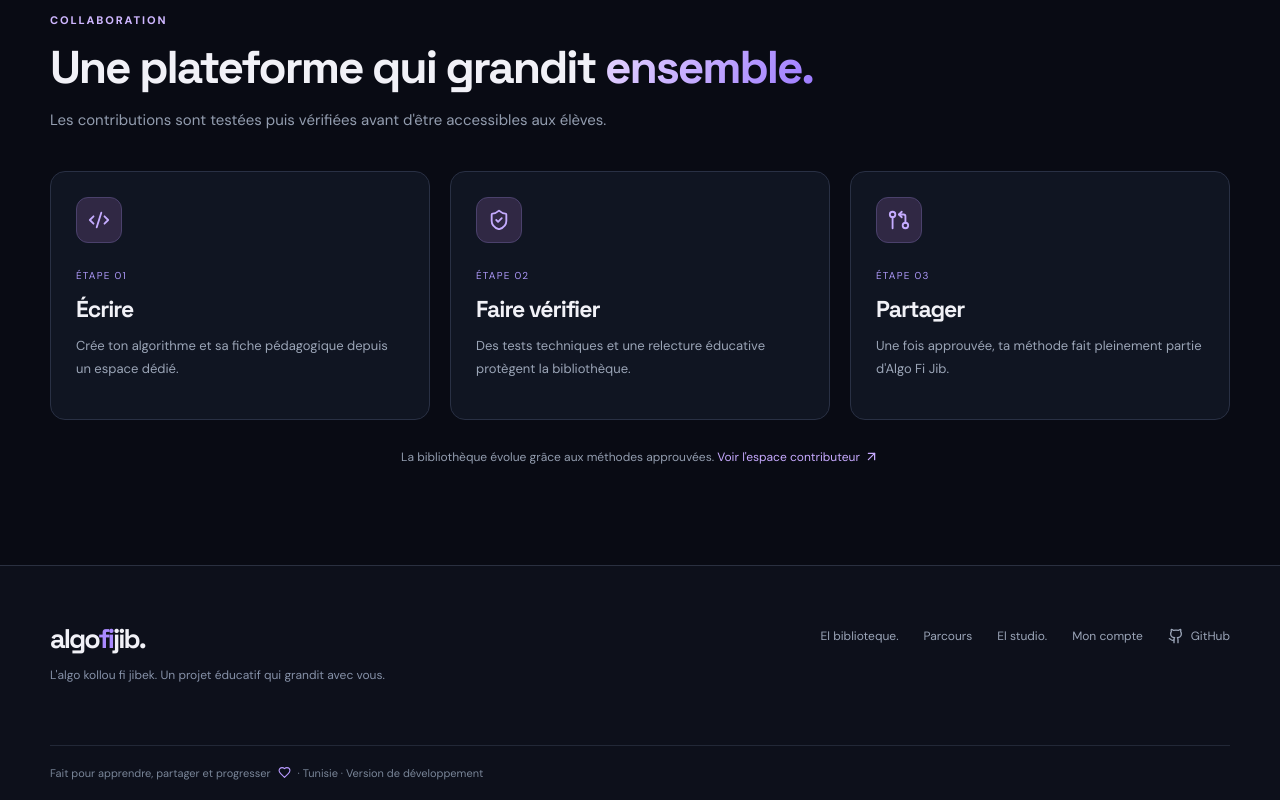
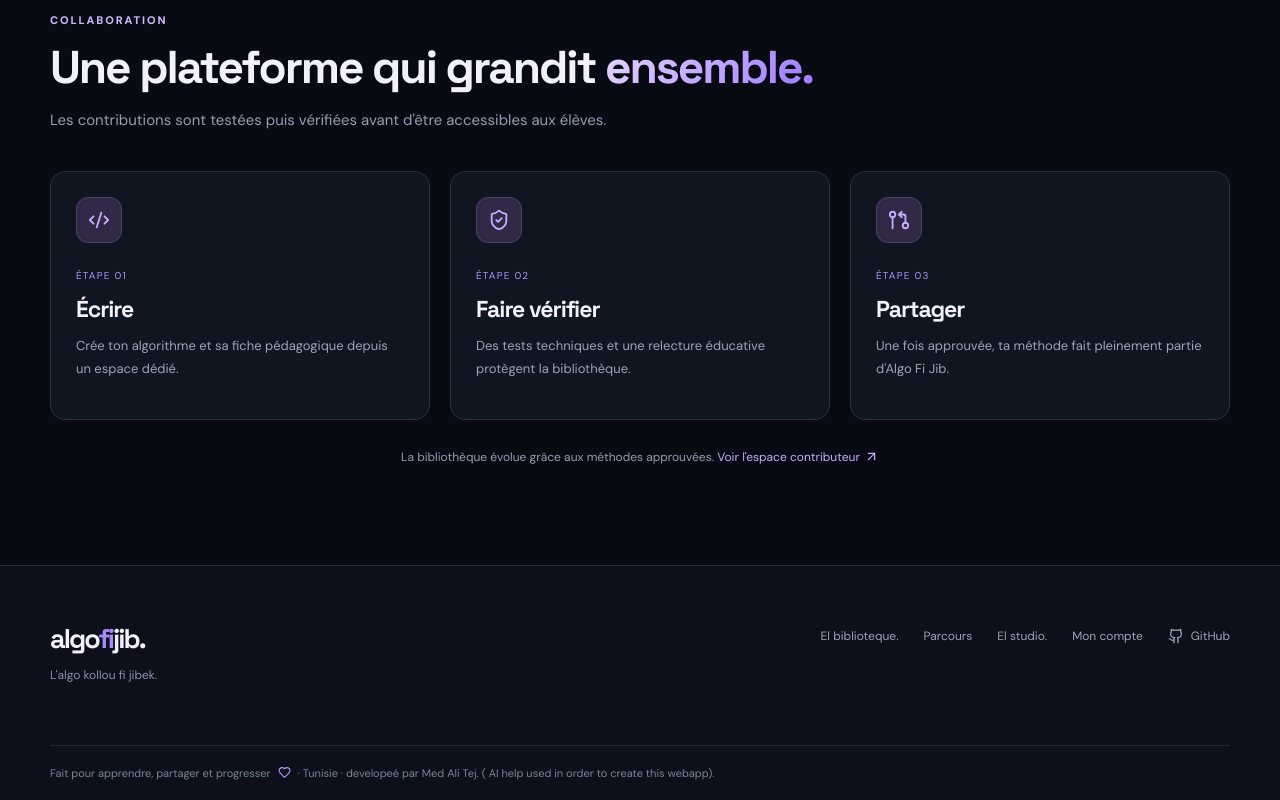
Before and after one commit to Dali-mp4/Fonctions, a Next.js app in the folder web/: page / in a window 1280 px wide. Shown: the part 2255-3055 px from the top of the page. Built offline with nearby package versions, Linux system fonts and the light colour scheme; no server answers; the database is empty.

Commit message:
Update page title and footer information
Updated the title in metadata and modified footer content.

```diff
--- a/web/src/app/layout.tsx
+++ b/web/src/app/layout.tsx
@@ -5,10 +5,10 @@ import { Header } from "@/components/header";
 import "./globals.css";
 
 export const metadata: Metadata = {
-  title: { default: "Algo Fi Jib — Fonctions", template: "%s | Algo Fi Jib" },
+  title: { default: "Algo Fi Jib.", template: "%s | Algo Fi Jib" },
   description: "Explore, teste et comprends les algorithmes en Python. Une bibliothèque collaborative pensée pour les lycéens tunisiens.",
 };
 
 export default function RootLayout({ children }: Readonly<{ children: React.ReactNode }>) {
-  return <html lang="fr"><body><Header /><main>{children}</main><footer className="footer"><div className="shell footer-inner"><div><strong>algo<span>fi</span>jib.</strong><p>L&apos;algo kollou fi jibek. Un projet éducatif qui grandit avec vous.</p></div><div className="footer-links"><Link href="/bibliotheque">El biblioteque.</Link><Link href="/parcours">Parcours</Link><Link href="/studio">El studio.</Link><Link href="/compte">Mon compte</Link><a href="https://github.com/Dali-mp4/Fonctions" target="_blank" rel="noopener noreferrer"><Github size={16}/> GitHub</a></div></div><div className="shell footer-bottom">Fait pour apprendre, partager et progresser <Heart size={13}/> · Tunisie · Version de développement</div></footer></body></html>;
+  return <html lang="fr"><body><Header /><main>{children}</main><footer className="footer"><div className="shell footer-inner"><div><strong>algo<span>fi</span>jib.</strong><p>L&apos;algo kollou fi jibek.</p></div><div className="footer-links"><Link href="/bibliotheque">El biblioteque.</Link><Link href="/parcours">Parcours</Link><Link href="/studio">El studio.</Link><Link href="/compte">Mon compte</Link><a href="https://github.com/Dali-mp4/Fonctions" target="_blank" rel="noopener noreferrer"><Github size={16}/> GitHub</a></div></div><div className="shell footer-bottom">Fait pour apprendre, partager et progresser <Heart size={13}/> · Tunisie · developeé par Med Ali Tej. ( AI help used in order to create this webapp).</div></footer></body></html>;
 }
```
